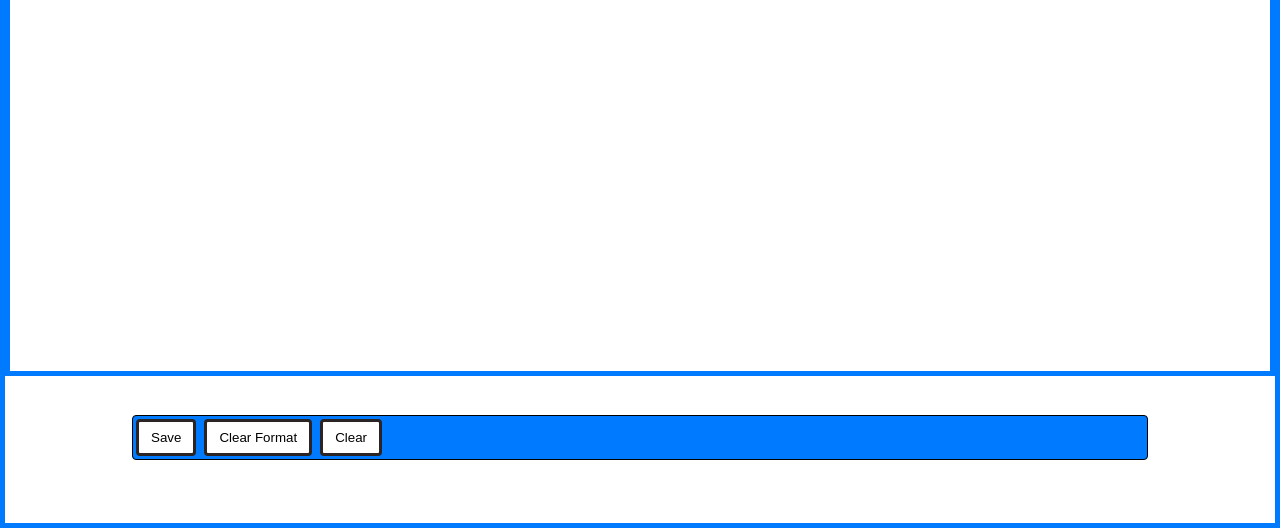
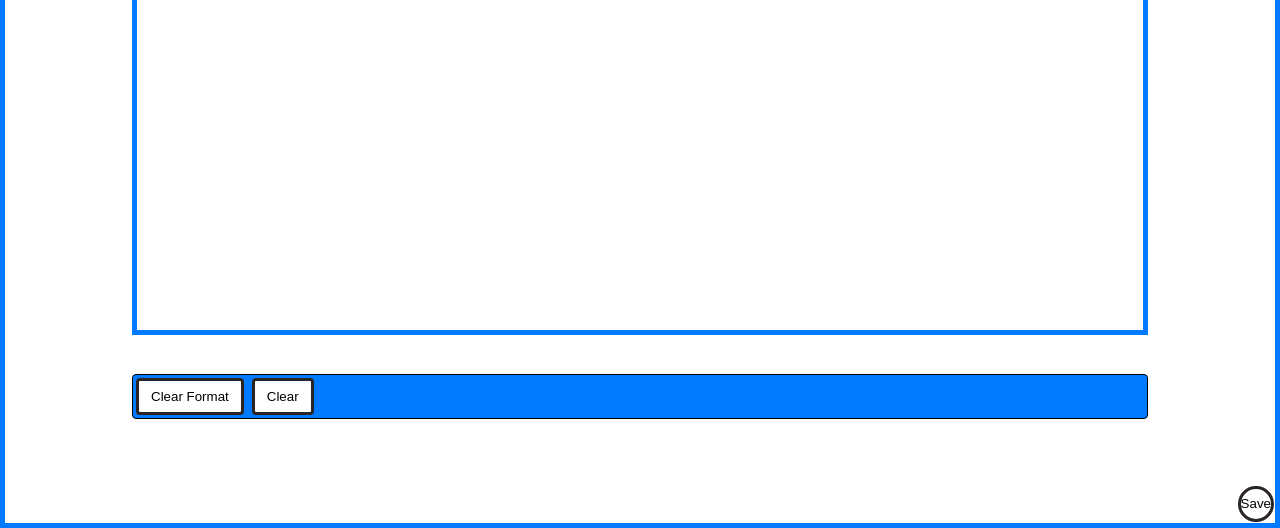
Before and after one commit to akpandey-dev/text-editor, a plain HTML site: page versions/v0.8/index.html in a window 1280 px wide. Shown: the part 272-800 px from the top of the page. Drawn offline with Linux system fonts and the light colour scheme.

Commit message:
Change download/save button position and enhance UI

```diff
--- a/versions/v0.7/index.html
+++ b/versions/v0.8/index.html
@@ -17,6 +17,7 @@ body{
     background: white;
     display:flex;
     flex-direction:column;
+    align-items: center;
     height:100vh;
     border: 5px solid #007bff;
 }
@@ -69,12 +70,24 @@ body{
 }
 
 .editor{
-    flex:1;
+    flex:0.9;
+    width: 80%;
     padding:20px;
     background:white;
     outline:none;
     overflow:auto;
     border: 5px solid #007bff;
+}
+
+#download-button{
+    position: fixed;
+    bottom: 6px;
+    right: 6px;
+    aspect-ratio: 1;
+    border-radius: 50%;
+    border:3px solid #2b2424;
+    background: white;
+    cursor:pointer;
 }
 
 </style>
@@ -98,11 +111,12 @@ body{
 
 <div class="toolbar" id="toolbar">
     <div class="toolbar-content" id="toolbar-content-bottom">
-        <button onclick="saveFile()">Save</button>
         <button onclick="clearFormat()">Clear Format</button>
         <button onclick="clearEditor()">Clear</button>
     </div>
 </div>
+
+<button id="download-button" onclick="saveFile()">Save</button>
 
 <script>
 
```
